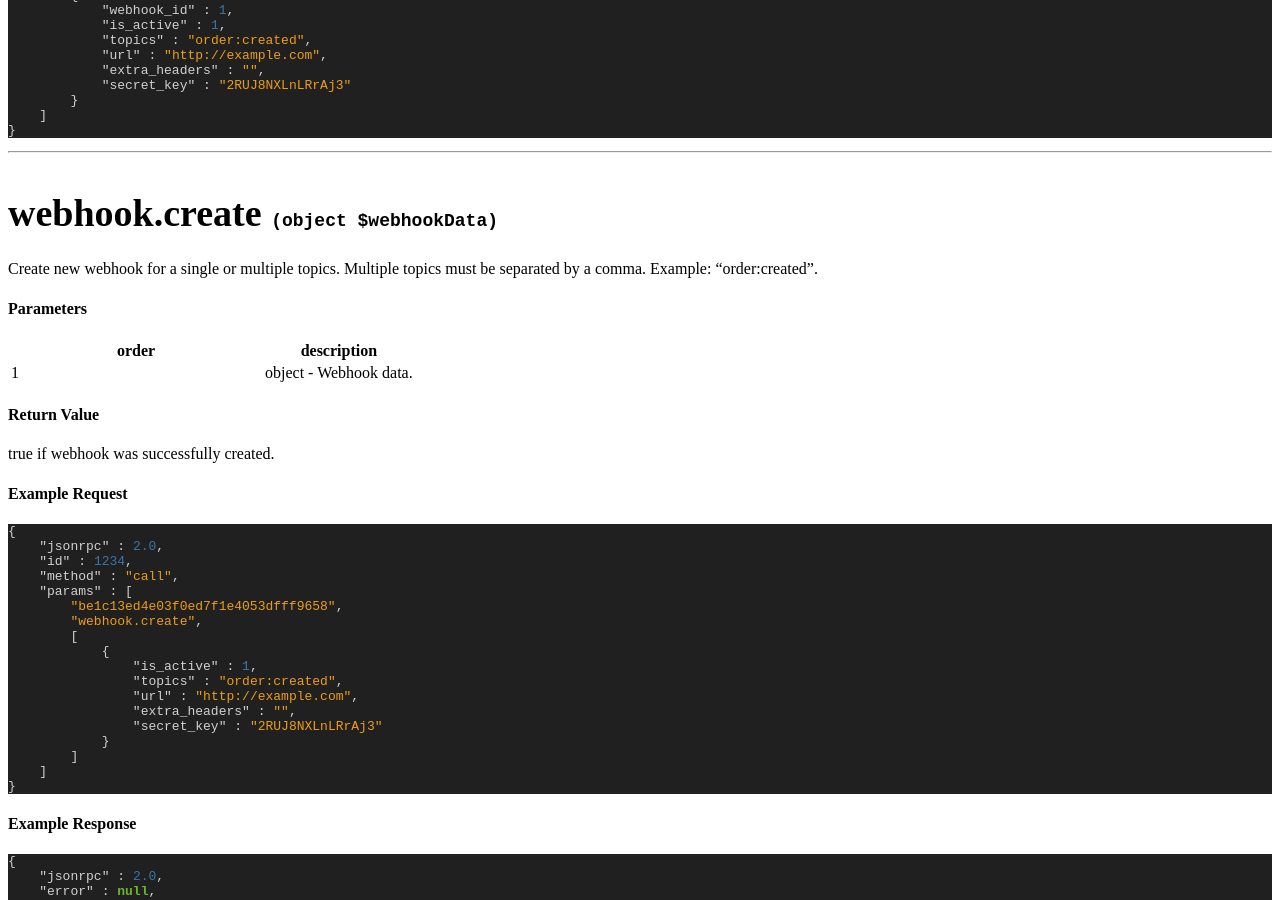
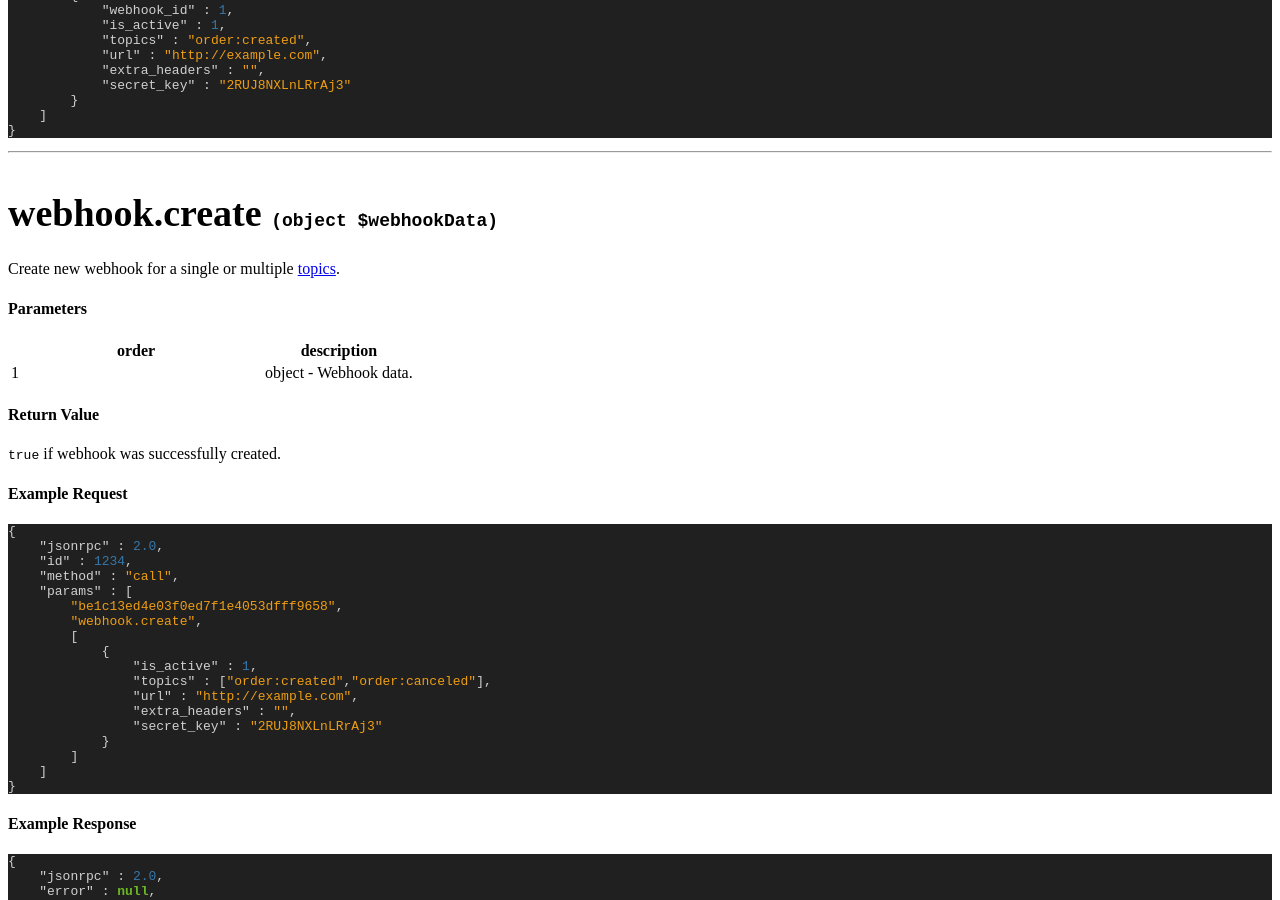
Before and after one commit to ShipStream/shipstream.github.io, a Jekyll site: the page built from _posts/2014-07-25-webhook.md, in a window 1280 px wide and 900 px high, scrolled down 1892 px. Built offline with Jekyll 4.4.1, drawn with Linux system fonts in a browser that asks for light colours; a style sheet for code colours, icons or effects is not loaded; some of the changed text lies outside the part shown.

Commit message:
Add examples of registering multiple webhook topics.

```diff
--- a/_posts/2014-07-25-webhook.md
+++ b/_posts/2014-07-25-webhook.md
@@ -110,7 +110,7 @@ webhook.create
 <code>(object $webhookData)</code>
 </h1>
 
-Create new webhook for a single or multiple topics. Multiple topics must be separated by a comma. Example: "order:created".
+Create new webhook for a single or multiple [topics](/ref/topics.html).
 
 #### Parameters
 
@@ -126,7 +126,7 @@ Create new webhook for a single or multiple topics. Multiple topics must be sepa
 
 #### Return Value
 
-true if webhook was successfully created.
+`true` if webhook was successfully created.
 
 #### Example Request
 
@@ -141,7 +141,7 @@ true if webhook was successfully created.
         [
             {
                 "is_active" : 1,
-                "topics" : "order:created",
+                "topics" : ["order:created","order:canceled"],
                 "url" : "http://example.com",
                 "extra_headers" : "",
                 "secret_key" : "2RUJ8NXLnLRrAj3"
@@ -330,11 +330,13 @@ true if webhook was successfully deleted.
         <th>topics</th>
         <td>
             <pre><code>{ "topics" : "order:created" }</code></pre>
-            List of topics the webhook is subscribed to.
+            <pre><code>{ "topics" : "order:created,order:canceled" }</code></pre>
+            <pre><code>{ "topics" : ["order:created","order:canceled"] }</code></pre>
+            Either a string with one or more topics separated by commas or an array of topics which the webhook is subscribed to.
         </td>
     </tr>
     <tr>
-        <th>url</th>
+        <th>url</th>f
         <td>
             <pre><code>{ "url" : "http://example.com" }</code></pre>
             Url for the webhook callback.
```
